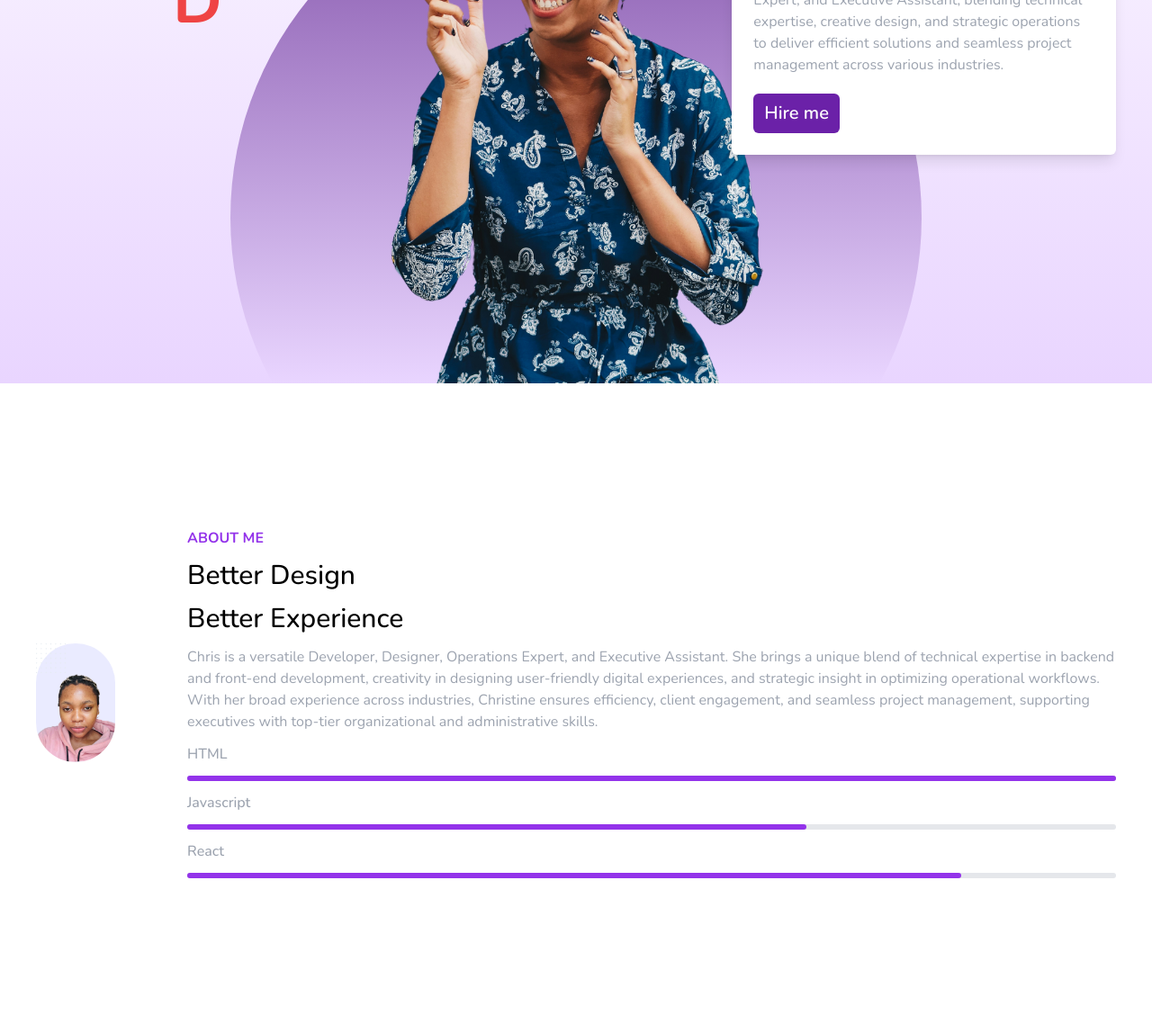
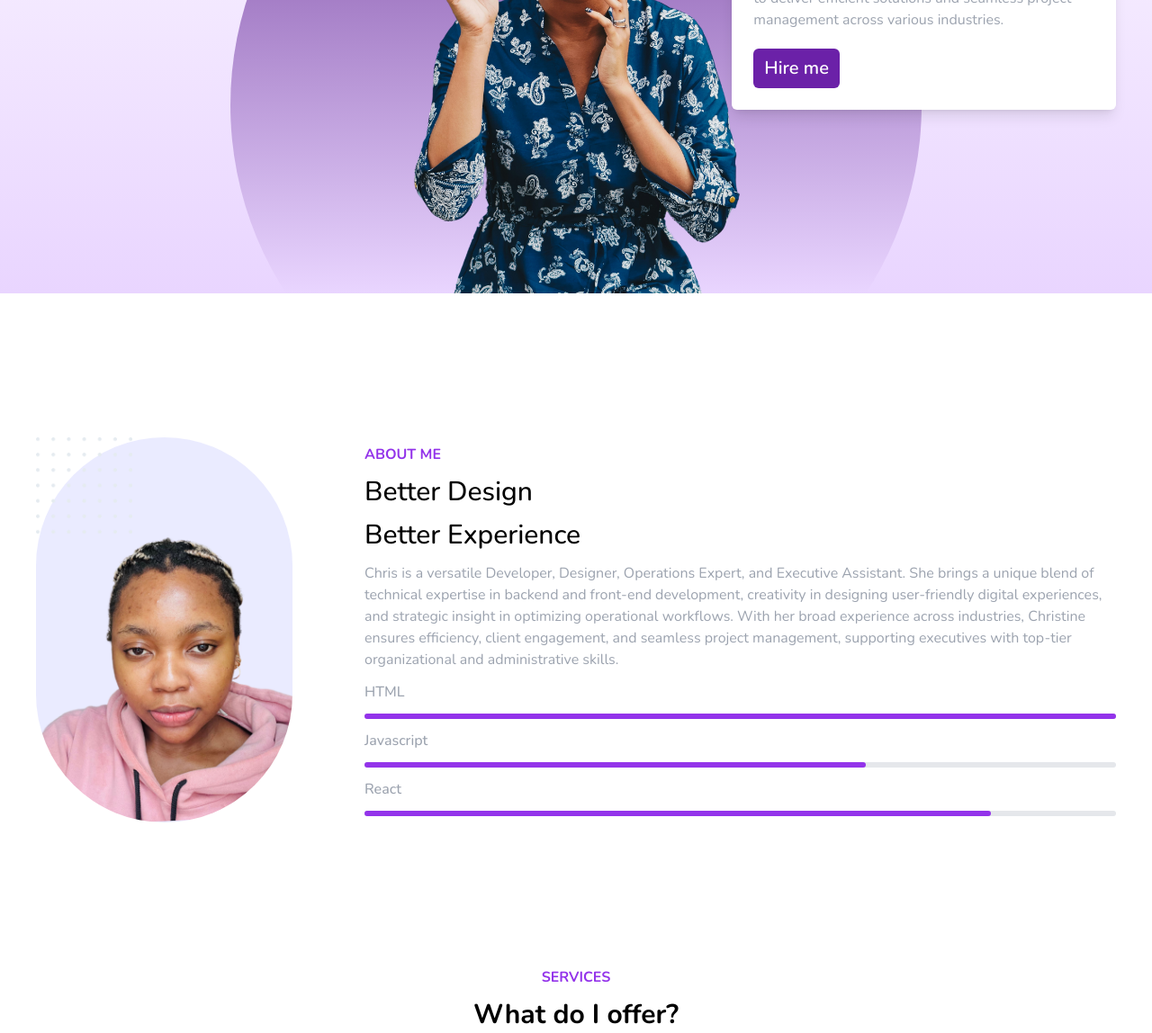
Before and after one commit to WavuaW/alpaca, a website: page Portfolio-Website-TailWind/index.html in a window 1280 px wide. Shown: the part 374-1522 px from the top of the page at 90% size. Drawn offline with nearby package versions, Linux system fonts and the light colour scheme.

Commit message:
Fixed the styling bug and started on the services section

```diff
--- a/Portfolio-Website-TailWind/index.html
+++ b/Portfolio-Website-TailWind/index.html
@@ -10,7 +10,7 @@
     <title>TailWind Portfolio</title>
 </head>
 <body class="font-nunito">
-    <div class="h-1/2 lg:h-screen bg-gradient-to-t from-purple-200 relative overflow-hidden">
+    <div class="h-screen lg:h-[700px] bg-gradient-to-t from-purple-200 relative overflow-hidden">
         <!-- navbar -->
         <nav class="w-full fixed top-0 bg-white z-10">
             <div class="container mx-auto py-5 flex items-center justify-between">
@@ -62,9 +62,9 @@
         </nav>
         <!-- intro content -->
         <!-- image -->
-        <img class="absolute bottom-0 right-0 lg:left-0 mx-auto lg:h-5/6 object-cover" src="./img/woman1.png" alt="">
+        <img class="absolute bottom-0 right-0 lg:left-0 mx-auto  h-4/6 lg:h-5/6 object-cover" src="./img/woman1.png" alt="">
         <!-- circle -->
-        <div class="hidden lg:block absolute -bottom-1/4 right-0 left-0 mx-auto w-big h-big bg-purple-900 rounded-full -z-10"></div>
+        <div class="hidden md:block absolute -bottom-1/4 right-0 left-0 mx-auto w-big h-big bg-purple-900 rounded-full -z-10"></div>
         <!-- animated text -->
         <div class="absolute top-1/3 left-5 text-xl sm:left-10 sm:text-4xl md:left-104 md:text-6xl lg:left-5 xl:left-48 xl:text-7xl font-bold">
             <span class="text-gray-600">Freelance</span>
@@ -82,9 +82,9 @@
     <div class="px-10">
         <div class="container mx-auto py-40 flex flex-col-reverse lg:flex-row items-center gap-20">
             <!-- left -->
-            <div class="relative">
+            <div class="relative w-full flex justify-center">
                     <img class="h-1/4 absolute top-0 left-0 z-10"  src="./img/dots.png" alt="">
-                <div>
+                <div class="">
                     <img class="h-full rounded-full overflow-hidden" src="./img/protrait2.png" alt="">
                 </div>
             </div>
@@ -112,6 +112,16 @@
         </div>
     </div>
     <!-- services -->
+    <div>
+            <div class="container mx-auto">
+                <!-- top -->
+                <div class="flex flex-col gap-3 items-center">
+                    <h1 class="text-purple-600 font-bold">SERVICES</h1>
+                    <h1 class="text-3xl font-bold">What do I offer?</h1>
+                </div>
+            </div>
+            <!-- bottom -->
+    </div>
     <script src="./app.js"></script>
     <script src="./autotyping.js"></script>
 </body>
```
Also changed, not shown: Portfolio-Website-TailWind/css/style.css.
